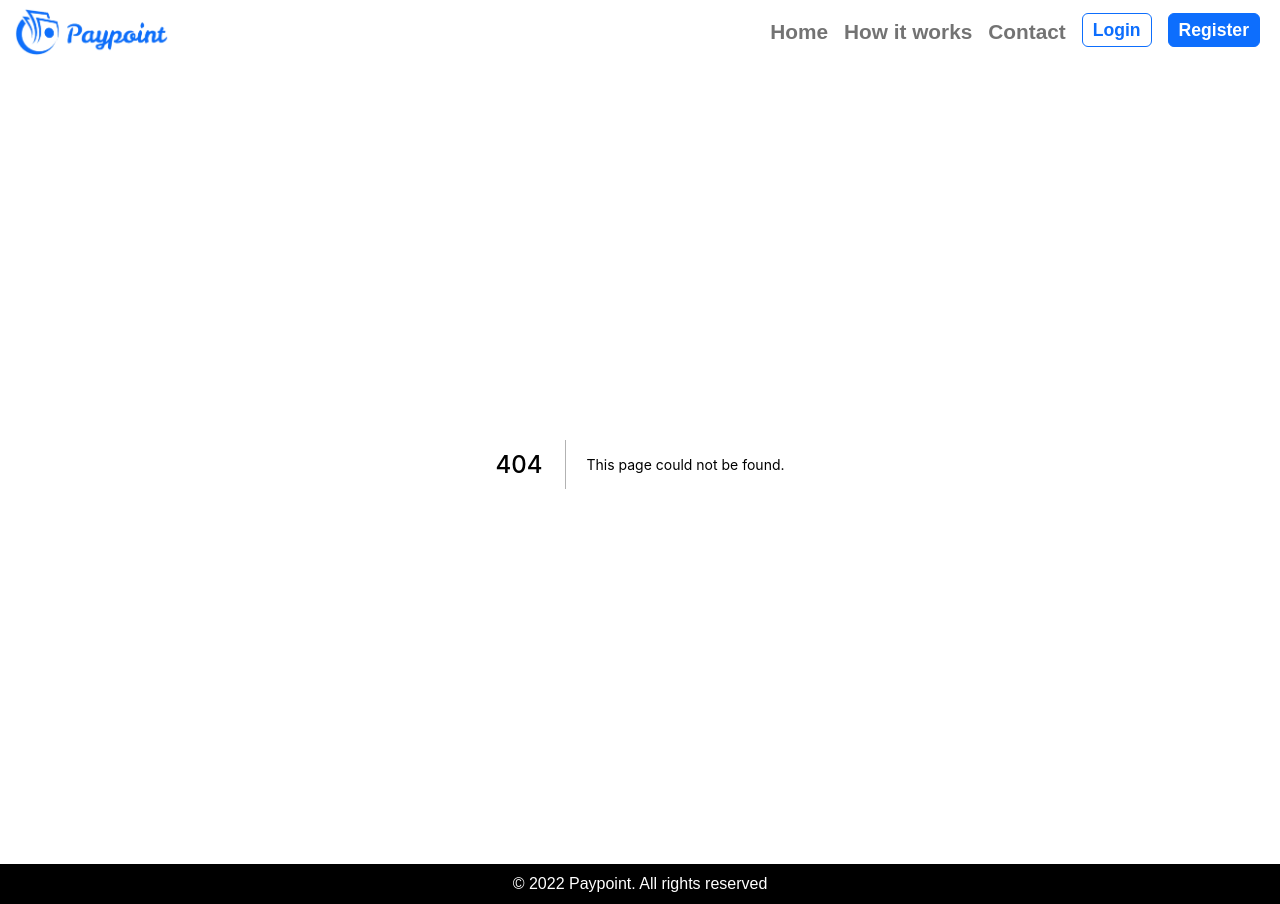
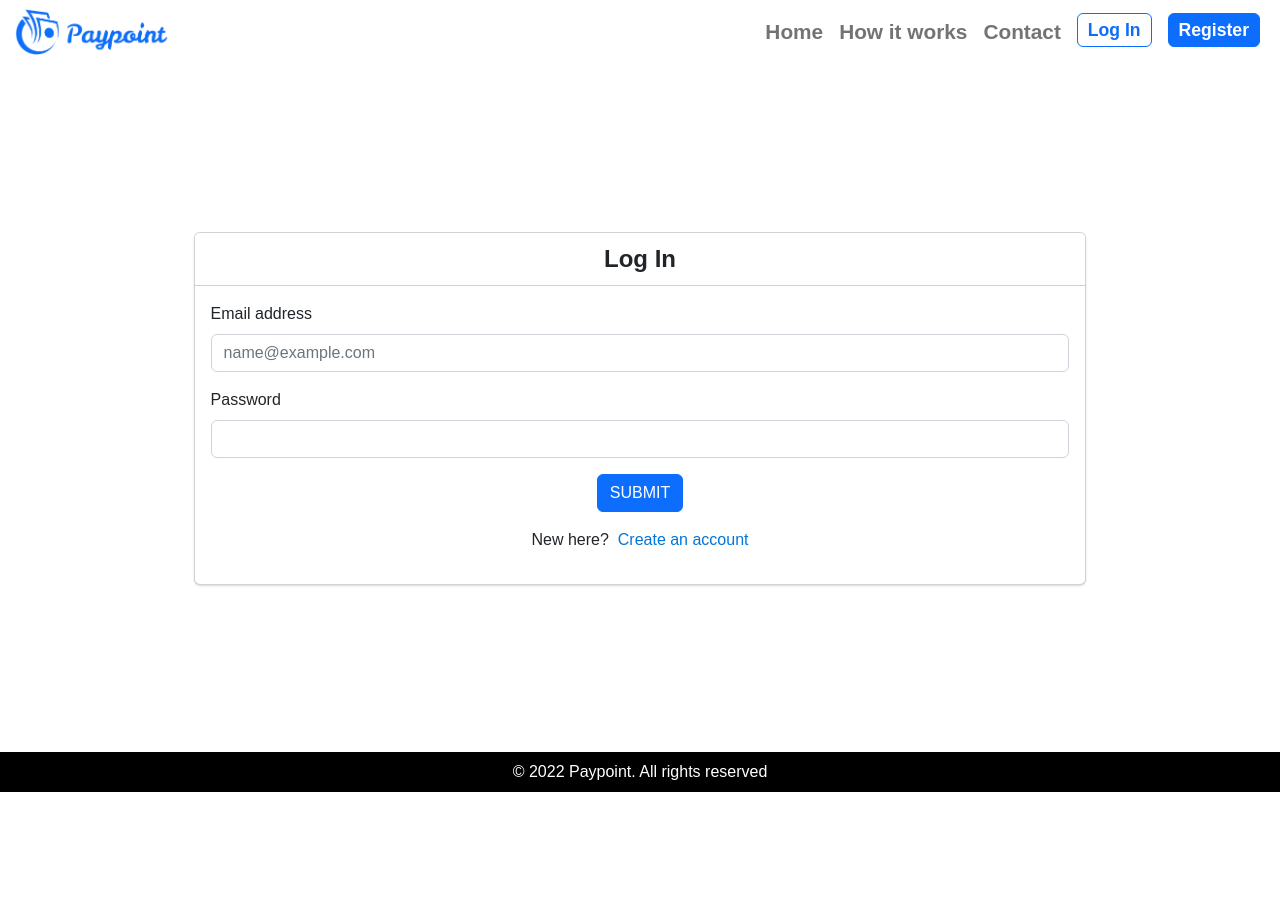
Before and after one commit to faizscripts/paypoint, a Next.js app: page /login in a window 1280 px wide. Before the commit this address had no page. After the commit the page ends 800 px from the top, so only its background shows below. Built offline with nearby package versions, Linux system fonts and the light colour scheme; a web font is replaced by a local one.

Commit message:
Login page

```diff
--- a/components/Navbar.js
+++ b/components/Navbar.js
@@ -27,8 +27,8 @@ function Navbar() {
                             <a className="nav-link" href="#contact">Contact</a>
                         </li>
                         <div className="nav-item pt-lg-1 nav-buttons">
-                            <Link href="#">
-                                <button className="btn btn-outline-primary mx-2">Login</button>
+                            <Link href="/login">
+                                <button className="btn btn-outline-primary mx-2">Log In</button>
                             </Link>
                             <Link href="/register">
                                 <button className="btn btn-primary mx-2">Register</button>
--- /dev/null
+++ b/pages/login.js
@@ -0,0 +1,39 @@
+import {useState} from "react";
+import Link from "next/link";
+
+function Login() {
+
+    const [name, setName]= useState("")
+    const [email, setEmail]= useState("")
+    const [phone, setPhone]= useState("")
+    const [password, setPassword]= useState("")
+    const [confirm, setConfirm]= useState("")
+
+    return(
+        <div className="register container">
+            <div className="card">
+                <div className="card-header">
+                    Log In
+                </div>
+                <div className="card-body">
+                    <form >
+                        <div className="mb-3">
+                            <label htmlFor="email" className="form-label">Email address</label>
+                            <input type="email" className="form-control" id="email" name="email" placeholder="name@example.com" value={email} onChange={e => setEmail(e.target.value)} required/>
+                        </div>
+                        <div className="mb-3">
+                            <label htmlFor="password" className="form-label">Password</label>
+                            <input type="password" className="form-control" id="password" name="password" value={password} onChange={e => setPassword(e.target.value)} required/>
+                        </div>
+                        <div className="submit">
+                            <button type="submit" className="btn btn-primary">SUBMIT</button>
+                            <p>New here?<Link href="/register"><span className="alternative">&nbsp; Create an account</span></Link></p>
+                        </div>
+                    </form>
+                </div>
+            </div>
+        </div>
+    )
+}
+
+export default Login
--- a/pages/register.js
+++ b/pages/register.js
@@ -1,4 +1,5 @@
 import {useState} from "react";
+import Link from "next/link";
 
 function Register() {
 
@@ -40,8 +41,9 @@ function Register() {
                                 <input type="password" className="form-control" id="confirm" name="confirm" value={confirm} onChange={e => setConfirm(e.target.value)} required/>
                             </div>
                         </div>
-                        <div className="d-flex justify-content-center my-4">
+                        <div className="submit">
                             <button type="submit" className="btn btn-primary">SUBMIT</button>
+                            <p>Have an account?<Link href="/login"><span className="alternative">&nbsp; Log in here</span></Link></p>
                         </div>
                     </form>
                 </div>
--- a/styles/globals.scss
+++ b/styles/globals.scss
@@ -121,6 +121,19 @@ body {
     font-size: 1.5rem;
     font-weight: 700;
   }
+
+  .submit{
+    text-align: center;
+  }
+
+  p{
+    margin: 1rem;
+  }
+
+  .alternative{
+    color:  #0275d8;
+    @include pointer;
+  }
 }
 
 @import "media-queries";
```
